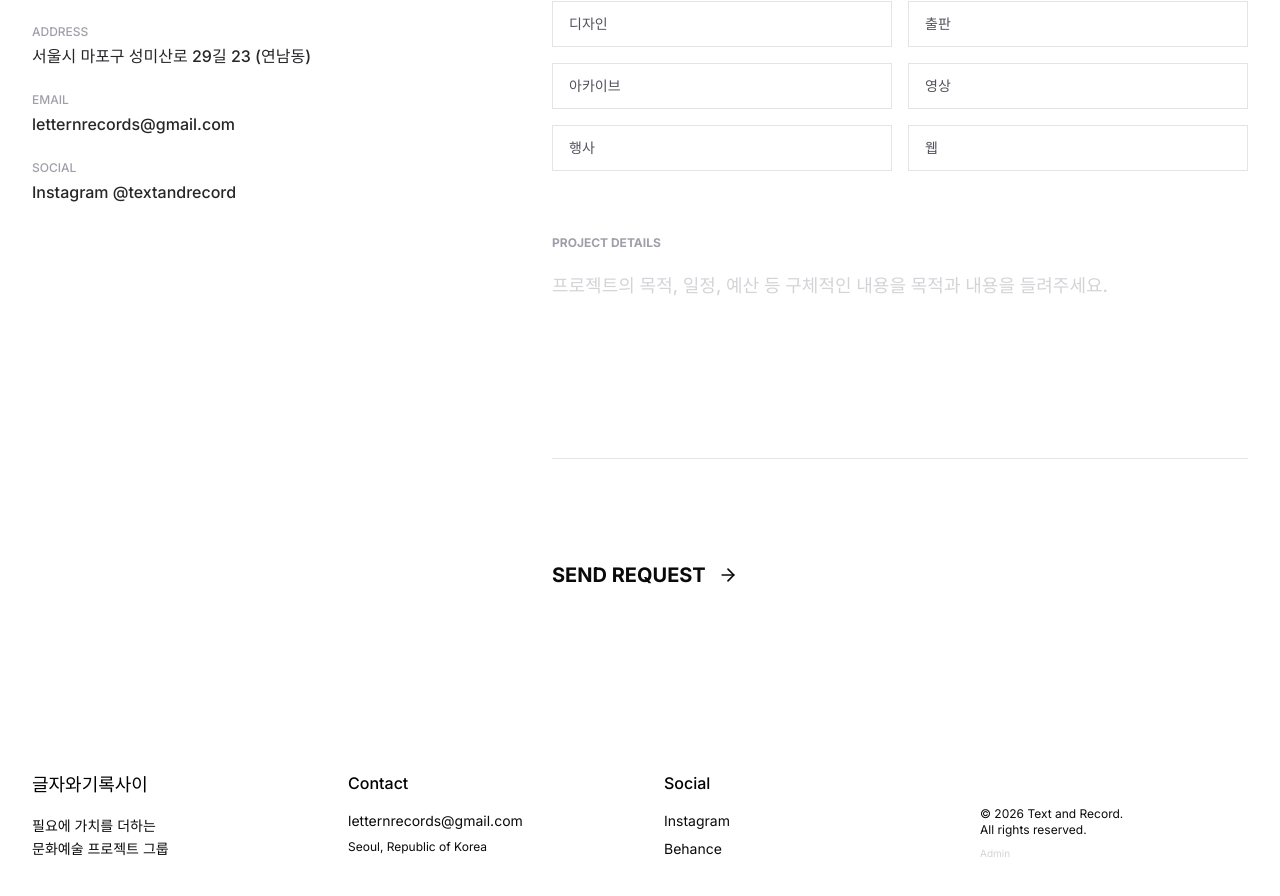
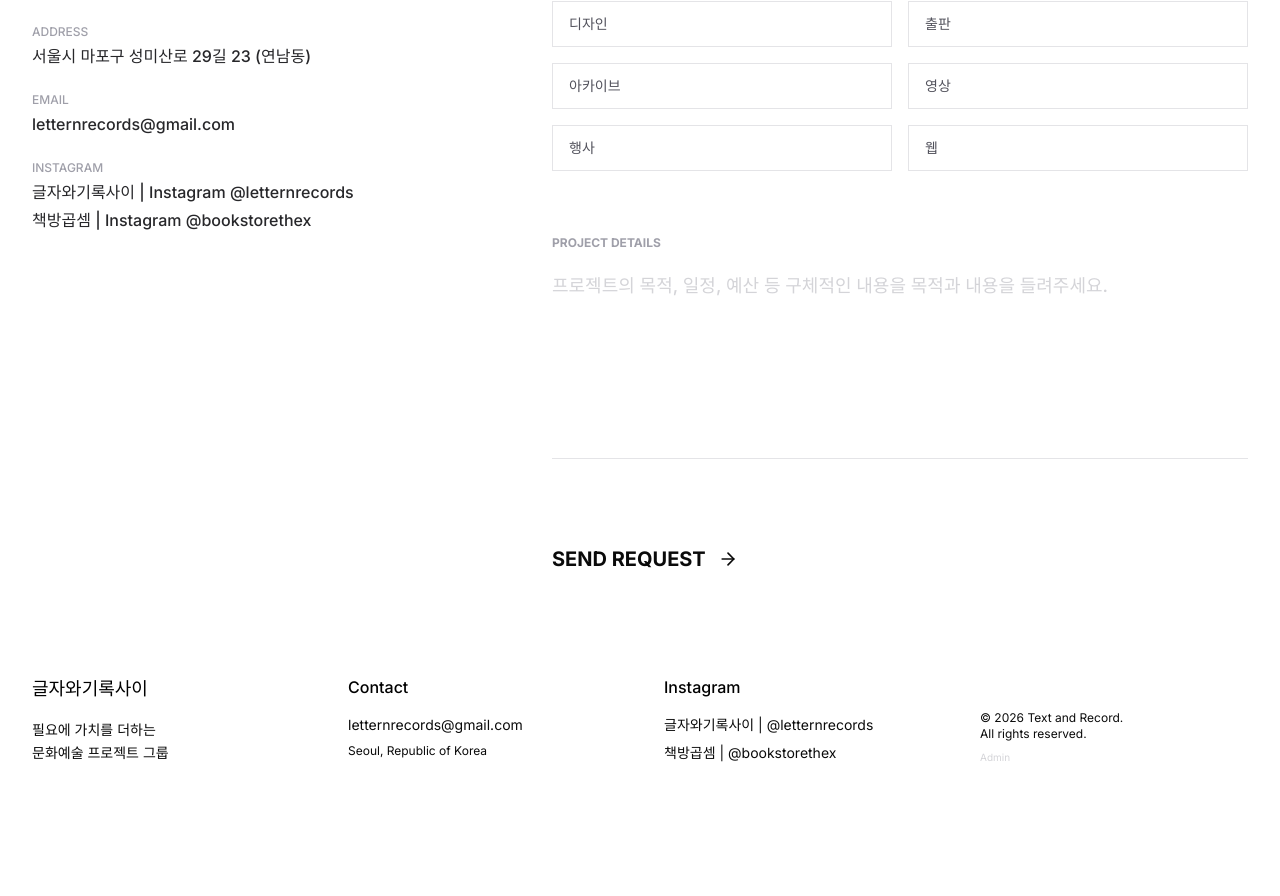
Before and after one commit to mxblue79/letterandrecords, a React (Vite) app: page /contact in a window 1280 px wide. Shown: the part 364-1260 px from the top of the page. After the commit the page ends 1177 px from the top, so only its background shows below. Built offline with nearby package versions, Linux system fonts and the light colour scheme.

Commit message:
style(Contact): refine spacing and update social links with specific handles

```diff
--- a/src/app/components/Footer.tsx
+++ b/src/app/components/Footer.tsx
@@ -29,10 +29,10 @@ export function Footer() {
 
         {/* Column 3: Social */}
         <div className="flex flex-col space-y-4">
-          <h4 className="font-medium text-black">Social</h4>
+          <h4 className="font-medium text-black">Instagram</h4>
           <div className="flex flex-col space-y-2">
-            <a href="#" className="hover:text-black transition-colors">Instagram</a>
-            <a href="#" className="hover:text-black transition-colors">Behance</a>
+            <a href="https://instagram.com/letternrecords" target="_blank" rel="noreferrer" className="hover:text-black transition-colors">글자와기록사이 | @letternrecords</a>
+            <a href="https://instagram.com/bookstorethex" target="_blank" rel="noreferrer" className="hover:text-black transition-colors">책방곱셈 | @bookstorethex</a>
           </div>
         </div>
 
--- a/src/app/pages/Contact.tsx
+++ b/src/app/pages/Contact.tsx
@@ -71,7 +71,7 @@ export function Contact() {
   };
 
   return (
-    <div className="min-h-screen pt-12 pb-32">
+    <div className="min-h-screen pt-12 pb-12">
       <div className="max-w-[1400px] mx-auto px-8 grid grid-cols-1 md:grid-cols-12 gap-y-24 md:gap-8">
 
         {/* Left Column: Contact Info */}
@@ -98,8 +98,11 @@ export function Contact() {
                   <a href="mailto:letternrecords@gmail.com" className="hover:text-zinc-500 transition-colors">letternrecords@gmail.com</a>
                 </div>
                 <div>
-                  <span className="block text-xs text-zinc-400 uppercase mb-1">Social</span>
-                  <a href="https://instagram.com" target="_blank" rel="noreferrer" className="hover:text-zinc-500 transition-colors">Instagram @textandrecord</a>
+                  <span className="block text-xs text-zinc-400 uppercase mb-1">Instagram</span>
+                  <div className="flex flex-col gap-1">
+                    <a href="https://instagram.com/letternrecords" target="_blank" rel="noreferrer" className="hover:text-zinc-500 transition-colors">글자와기록사이 | Instagram @letternrecords</a>
+                    <a href="https://instagram.com/bookstorethex" target="_blank" rel="noreferrer" className="hover:text-zinc-500 transition-colors">책방곱셈 | Instagram @bookstorethex</a>
+                  </div>
                 </div>
               </div>
             </div>
@@ -175,7 +178,7 @@ export function Contact() {
             </div>
 
             {/* Submit Button */}
-            <div className="pt-8">
+            <div className="pt-4">
               <button
                 type="submit"
                 disabled={isSubmitting}
```
